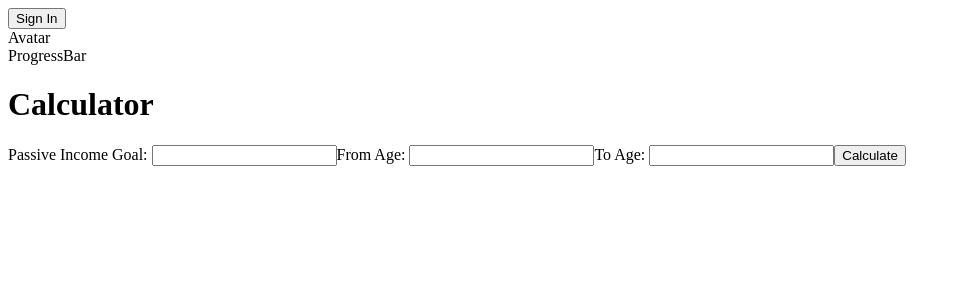
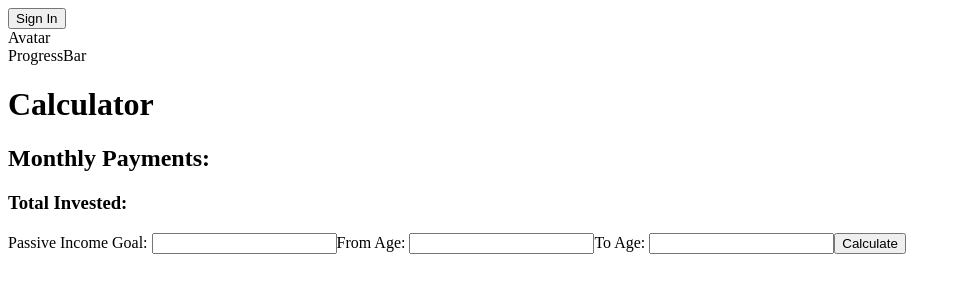
Before and after one commit to AryusG/FF-Calculator, a React (Create React App) app in the folder frontend/: page / in a window 1280 px wide. Shown: the top 300 px of the page, without its empty margins (0-961 px from the left). Built offline with nearby package versions, Linux system fonts and the light colour scheme.

Commit message:
working on calculate monthly payments

```diff
--- a/frontend/src/components/BottomCard/Calculator.js
+++ b/frontend/src/components/BottomCard/Calculator.js
@@ -9,7 +9,10 @@ function Calculator() {
     totalInvestedGoal: '',
   });
 
+  const [totalInvestedGoal, setTotalInvestedGoal] = useState();
+  const [monthlyPayments, setMonthlyPayments] = useState();
   const [dividendRate, setDividendRate] = useState(0.03);
+  const [growthRate, setGrowthRate] = useState(0.08);
 
   const calculateInvestmentGoal = () => {
     // Check if this works
@@ -19,7 +22,21 @@ function Calculator() {
   };
 
   const calculateMonthlyPayments = () => {
+    // Make sure calculatorStorage.toAge is larger than calculatorStorage.fromAge
+    // ^ Should be done before this function
+    console.log("Start of MonthlyPayments()")
     const totalInvestedGoal = calculatorStorage.totalInvestedGoal;
+    console.log(`totalInvestedGoal: ${totalInvestedGoal}`)
+    const yearsToInvest = calculatorStorage.toAge - calculatorStorage.fromAge;
+    console.log(`yearsToInvest: ${yearsToInvest}`)
+    const numerator = totalInvestedGoal * ((1 + growthRate/12) - 1);
+    console.log(`numerator: ${numerator}`)
+    const denominator = (Math.pow(1 + growthRate/12, yearsToInvest * 12) - 1);
+    console.log(`denom: ${denominator}`)
+    const monthlyPayments = numerator / denominator;
+    console.log(`montlyPayments: ${monthlyPayments}`)
+
+    return monthlyPayments
   }
 
   const handleInputChange = (event) => {
@@ -37,14 +54,15 @@ function Calculator() {
 
     console.log("Submit Called")
     const investmentGoal = calculateInvestmentGoal()
-    calculateMonthlyPayments()
-
-    // Resets state
+    const monthlyPayments = calculateMonthlyPayments()
+    console.log(`During Submit Monthlies: ${monthlyPayments}`)
+    // Resets
     setCalculatorStorage({
       ...calculatorStorage,
       passiveIncomeGoal: '',
       fromAge: '',
       toAge: '',
+      monthlyPayments: monthlyPayments,
       totalInvestedGoal: investmentGoal
     })
     console.log(calculatorStorage.totalInvestedGoal)
@@ -57,8 +75,8 @@ function Calculator() {
   return (
     <div>
       <h1 className="text-center text-3xl font-bold">Calculator</h1>
-      <p>{calculatorStorage.passiveIncomeGoal}</p>
-      <h3>{calculatorStorage.totalInvestedGoal}</h3>
+      <h2>Monthly Payments: {calculatorStorage.monthlyPayments}</h2>
+      <h3>Total Invested: {calculatorStorage.totalInvestedGoal}</h3>
       <form onSubmit={handleSubmit}>
         <label>Passive Income Goal: </label>
         <input
```
